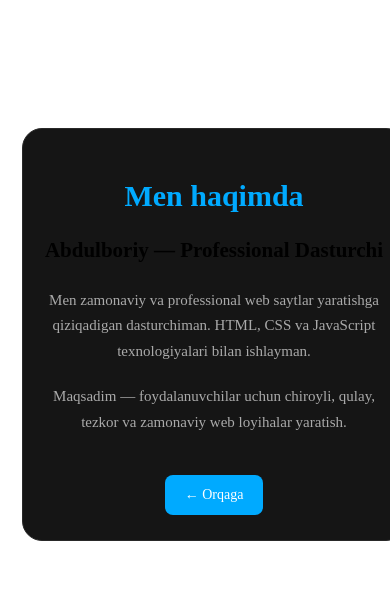
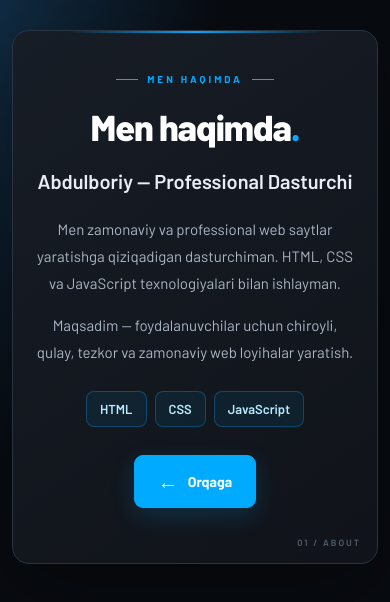
Before and after one commit to adhamjonovabdulboriy75-png/shaqsiy, a plain HTML site: page batafsil.html in a window 390 px wide. Drawn offline with Linux system fonts and the light colour scheme.

Commit message:
Sayt yangilandi

```diff
--- a/assets/css/batafsil.css
+++ b/assets/css/batafsil.css
@@ -1,98 +1,238 @@
-.about-btn {
-    display: inline-block;
-    padding: 13px 25px;
+
+@import url('https://fonts.googleapis.com/css2?family=Barlow:wght@400;500;600;700;800&display=swap');
+
+* {
+    margin: 0;
+    padding: 0;
+    box-sizing: border-box;
+}
+
+body {
+    min-height: 100vh;
+    padding: 60px 24px;
+    display: flex;
+    justify-content: center;
+    align-items: flex-start;
+    font-family: 'Barlow', sans-serif;
+    background:
+        radial-gradient(ellipse at top left, #102b42 0%, transparent 40%),
+        #080b10;
+    color: #fff;
+}
+
+.detail {
+    position: relative;
+    width: 100%;
+    max-width: 900px;
+    margin: 30px auto;
+    padding: 75px 80px;
+    overflow: hidden;
+    text-align: center;
+    background: linear-gradient(145deg, #171d26, #101319);
+    border: 1px solid #293440;
+    border-radius: 24px;
+    box-shadow: 0 25px 80px rgba(0, 0, 0, 0.35);
+}
+
+.detail::before {
+    content: "";
+    position: absolute;
+    top: 0;
+    left: 15%;
+    width: 70%;
+    height: 2px;
+    background: linear-gradient(90deg, transparent, #00aaff, transparent);
+}
+
+.detail__top {
+    display: flex;
+    justify-content: center;
+    align-items: center;
+    gap: 14px;
+    margin-bottom: 24px;
+}
+
+.detail__line {
+    width: 35px;
+    height: 1px;
     background: #00aaff;
-    color: white;
-    text-decoration: none;
+}
+
+.detail__label {
+    color: #00aaff;
+    font-size: 12px;
+    font-weight: 700;
+    letter-spacing: 4px;
+}
+
+.detail h1 {
+    margin-bottom: 22px;
+    font-size: clamp(36px, 5vw, 58px);
+    font-weight: 800;
+    letter-spacing: -1.5px;
+}
+
+.detail h1 span {
+    color: #00aaff;
+}
+
+.detail h2 {
+    margin-bottom: 25px;
+    color: #e8edf4;
+    font-size: clamp(19px, 2.5vw, 27px);
+    font-weight: 600;
+}
+
+.detail p {
+    max-width: 680px;
+    margin: 0 auto 18px;
+    color: #aab5c3;
+    font-size: 17px;
+    line-height: 1.9;
+}
+
+.detail__skills {
+    display: flex;
+    justify-content: center;
+    flex-wrap: wrap;
+    gap: 12px;
+    margin-top: 30px;
+}
+
+.detail__skills span {
+    padding: 10px 20px;
+    color: #b9eaff;
+    font-size: 14px;
+    font-weight: 600;
+    background: rgba(0, 170, 255, 0.08);
+    border: 1px solid rgba(0, 170, 255, 0.3);
     border-radius: 8px;
     transition: 0.3s;
 }
 
-.about-btn:hover {
-    background: #0077ff;
+.detail__skills span:hover {
+    color: #fff;
+    background: #009fe8;
     transform: translateY(-3px);
 }
 
-.detail {
-    max-width: 800px;
-    margin: 100px auto;
-    padding: 50px;
-    text-align: center;
-    background: #151515;
-    border: 1px solid #292929;
-    border-radius: 20px;
+.back-btn {
+    display: inline-flex;
+    align-items: center;
+    justify-content: center;
+    gap: 10px;
+    margin-top: 38px;
+    padding: 14px 28px;
+    color: #fff;
+    font-size: 15px;
+    font-weight: 700;
+    text-decoration: none;
+    background: #00aaff;
+    border: 1px solid #00aaff;
+    border-radius: 9px;
+    box-shadow: 0 8px 25px rgba(0, 170, 255, 0.18);
+    transition: 0.3s;
 }
 
-.detail h1 {
-    color: #00aaff;
-    font-size: 45px;
-    margin-bottom: 25px;
+.back-btn:hover {
+    background: #0088cc;
+    border-color: #0088cc;
+    box-shadow: 0 10px 30px rgba(0, 170, 255, 0.3);
+    transform: translateY(-3px);
 }
 
-.detail h2 {
-    font-size: 28px;
-    margin-bottom: 25px;
+.back-btn span {
+    font-size: 20px;
 }
 
-.detail p {
-    color: #aaa;
-    line-height: 1.8;
-    margin-bottom: 20px;
+.detail__number {
+    position: absolute;
+    right: 25px;
+    bottom: 22px;
+    color: #536170;
+    font-size: 11px;
+    font-weight: 600;
+    letter-spacing: 2px;
 }
 
-.back-btn {
-    display: inline-block;
-    margin-top: 20px;
-    padding: 12px 25px;
-    background: #00aaff;
-    color: white;
-    text-decoration: none;
-    border-radius: 8px;
+@media (max-width: 991px) {
+    body {
+        padding: 35px 20px;
+    }
+
+    .detail {
+        max-width: 720px;
+        margin: 20px auto;
+        padding: 55px 40px;
+    }
+
+    .detail p {
+        font-size: 16px;
+    }
 }
-@media (max-width: 991px) {
+
+@media (max-width: 575px) {
+    body {
+        padding: 15px 12px;
+    }
+
     .detail {
-        width: 90%;
-        max-width: 700px;
-        padding: 40px;
+        margin: 15px auto;
+        padding: 42px 20px 55px;
+        border-radius: 17px;
+    }
+
+    .detail__top {
+        gap: 9px;
+        margin-bottom: 20px;
+    }
+
+    .detail__line {
+        width: 22px;
+    }
+
+    .detail__label {
+        font-size: 10px;
+        letter-spacing: 3px;
     }
 
     .detail h1 {
-        font-size: 40px;
+        margin-bottom: 18px;
+        font-size: 36px;
+        letter-spacing: -1px;
     }
 
     .detail h2 {
-        font-size: 26px;
+        margin-bottom: 20px;
+        font-size: 20px;
+        line-height: 1.5;
     }
 
     .detail p {
-        font-size: 17px;
-    }
-}
-@media (max-width: 575px) {
-    body {
-        padding: 20px 14px;
+        margin-bottom: 15px;
+        font-size: 15px;
+        line-height: 1.8;
     }
 
-    .detail {
-        width: 100%;
-        padding: 25px 18px;
+    .detail__skills {
+        gap: 8px;
+        margin-top: 25px;
     }
 
-    .detail h1 {
-        font-size: 30px;
-    }
-
-    .detail h2 {
-        font-size: 21px;
-    }
-
-    .detail p {
-        font-size: 15px;
-        line-height: 1.7;
+    .detail__skills span {
+        padding: 9px 13px;
+        font-size: 13px;
     }
 
     .back-btn {
-        padding: 12px 20px;
+        margin-top: 28px;
+        padding: 13px 23px;
         font-size: 14px;
     }
+
+    .detail__number {
+        right: 16px;
+        bottom: 15px;
+        font-size: 9px;
+    }
 }
--- a/batafsil.html
+++ b/batafsil.html
@@ -1,3 +1,4 @@
+
 <!DOCTYPE html>
 <html lang="uz">
 <head>
@@ -7,19 +8,41 @@
     <link rel="stylesheet" href="./assets/css/batafsil.css">
 </head>
 <body>
-    <section class="detail">
-        <h1>Men haqimda</h1>
+
+    <main class="detail">
+        <div class="detail__top">
+            <span class="detail__line"></span>
+            <span class="detail__label">MEN HAQIMDA</span>
+            <span class="detail__line"></span>
+        </div>
+
+        <h1>Men haqimda<span>.</span></h1>
+
         <h2>Abdulboriy — Professional Dasturchi</h2>
+
         <p>
             Men zamonaviy va professional web saytlar yaratishga
             qiziqadigan dasturchiman. HTML, CSS va JavaScript
             texnologiyalari bilan ishlayman.
         </p>
+
         <p>
             Maqsadim — foydalanuvchilar uchun chiroyli, qulay,
             tezkor va zamonaviy web loyihalar yaratish.
         </p>
-        <a href="header.html" class="back-btn">← Orqaga</a>
-    </section>
+
+        <div class="detail__skills">
+            <span>HTML</span>
+            <span>CSS</span>
+            <span>JavaScript</span>
+        </div>
+
+        <a href="header.html" class="back-btn">
+            <span>←</span> Orqaga
+        </a>
+
+        <div class="detail__number">01 / ABOUT</div>
+    </main>
+
 </body>
 </html>
```
Also changed, not shown: header.html (+1 -1 lines).
